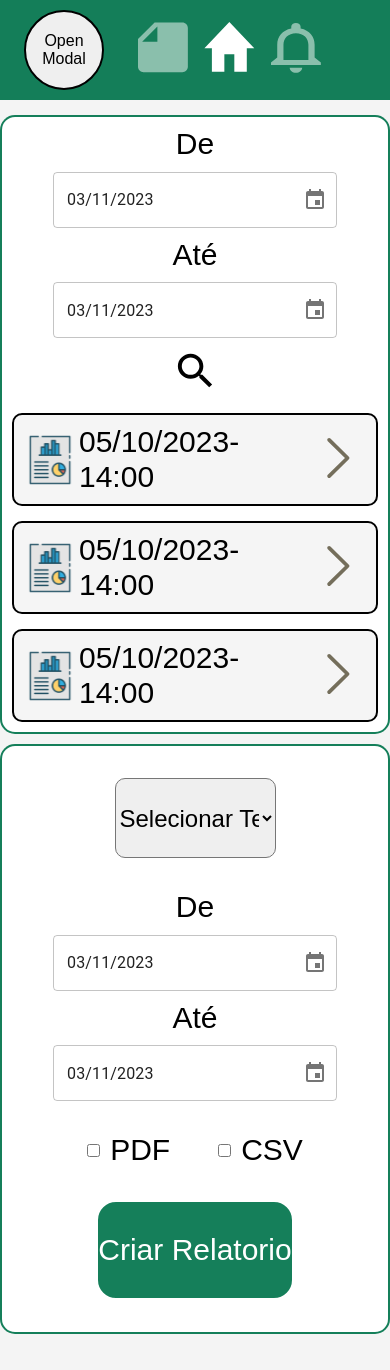
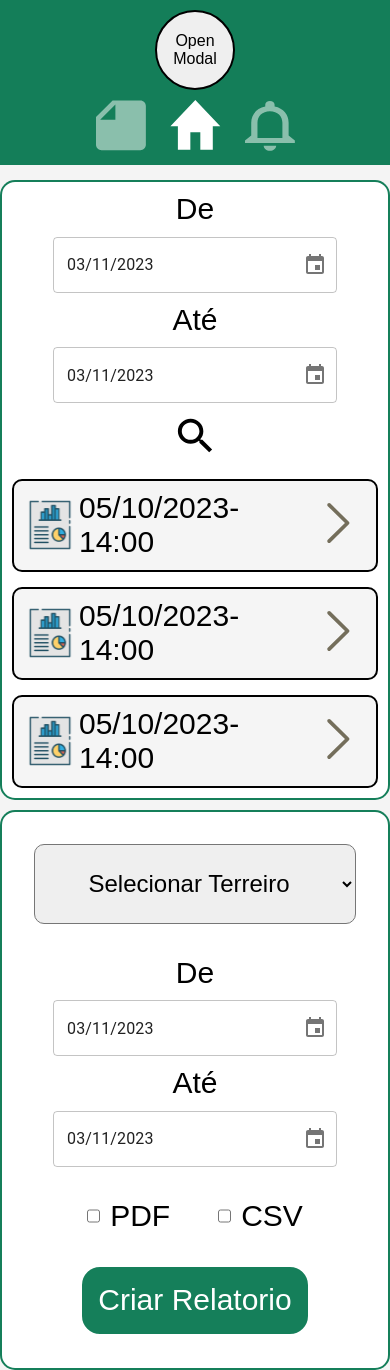
Before and after one commit to RogerioJss/Projeto-Integrador, a React (Vite) app: page /relatorios in a window 390 px wide. Before the commit the page ends 1334 px from the top, so only its background shows below. Built offline with nearby package versions, Linux system fonts and the light colour scheme.

Commit message:
Adicionando mais correções de responsividade e estilo

```diff
--- a/index.html
+++ b/index.html
@@ -4,7 +4,7 @@
     <meta charset="UTF-8" />
     <link rel="icon" type="image/svg+xml" href="/vite.svg" />
     <meta name="viewport" content="width=device-width, initial-scale=1.0" />
-    <title>Vite + React</title>
+    <title>Robo Coffee</title>
   </head>
   <body>
     <div id="root"></div>
--- a/src/Componentes/BarraNavecao/index.jsx
+++ b/src/Componentes/BarraNavecao/index.jsx
@@ -10,9 +10,11 @@ import { Link, useLocation } from "react-router-dom";
 const HeaderEstilizado = styled.header`
   background-color: ${CoresTemaEscuro.corBackgroundBotoes};
   display: flex;
-  gap: 10%;
+  gap: 0.625rem;
+  flex-direction: column;
   @media (min-width: 400px) {
       justify-content: space-between;
+      flex-direction: row;
     }
   align-items: center;
   padding: 0.625rem 1.5rem;
@@ -23,7 +25,7 @@ const ItensContainer = styled.div`
   display: flex;
   gap: 1.3rem;
   @media (max-width: 400px) {
-    gap: 1rem;
+    gap: 1.5rem;
     }
 `;
 
--- a/src/Componentes/Button/index.jsx
+++ b/src/Componentes/Button/index.jsx
@@ -4,9 +4,9 @@ import CoresTemaEscuro from "../../Colors/cores"
 const ButtonEstilizado = styled.button`
     background-color: ${(props) => props.backgroud || CoresTemaEscuro.corBackgroundBotoes};
     width: ${props => props.width || "40%"};
-    height: ${props => props.heigth || "60%"};
+    height: ${props => props.heigth };
     max-width: 400px;
-    min-height: ${props => props.minheight || "100px"};
+    min-height: ${props => props.minheight };
     max-height: 80px;
     color: ${(props) => props.color || CoresTemaEscuro.corTextoBotoes};
     font-size: 30px;
@@ -16,6 +16,7 @@ const ButtonEstilizado = styled.button`
     &:hover{
         transform: scale(1.1);
     }
+    padding: 1rem;
 `
 
 
--- a/src/Componentes/ConteudoHome/index.jsx
+++ b/src/Componentes/ConteudoHome/index.jsx
@@ -87,7 +87,7 @@ const Conteudo = ({status1}) => {
         <ContainerGeral>
             <ConteudoEstilizado>
                 <ContainerConteudo/>
-                <Button className="button" id="button1" onClick={openModal} heigth="29%" minHeight="80px" >Adicionar Terreiro</Button>
+                <Button className="button" id="button1" onClick={openModal} heigth="29%" minHeight="80px" width={100} >Adicionar Terreiro</Button>
                 <ModalAddTerreiro stateOpen={modalOpen} stateClose={closeModal} closeModal={closeModal} idExterno="modalTerreiroExterno"
                 idConteudo="modalTerreiroConteudo" fecharComCliqueDeFora={false}/>
             </ConteudoEstilizado>
@@ -98,7 +98,7 @@ const Conteudo = ({status1}) => {
                     <ArduinoStatus status="ALERT">5A</ArduinoStatus>
                     <ArduinoStatus status="ERROR">8A</ArduinoStatus>
                     <Button  borderColor={borderColor} color={color}  backgroud={background}
-                    width="40%" heigth="10%" minHeight="70px" >{children}</Button>
+                    width="100" heigth="10%" minHeight="70px" >{children}</Button>
             </ContainerControleGeral>
         </ContainerGeral>
 
--- a/src/Componentes/EstilosGlobais/estilosGlobais.jsx
+++ b/src/Componentes/EstilosGlobais/estilosGlobais.jsx
@@ -278,7 +278,7 @@ template {
   #mostrarSenha{
     position: absolute !important;
     bottom: 20% !important;
-    left: 90%;
+    left: 84%;
     transition: transform 0.4s ease;
     width: 30px;
     height: 30px;
@@ -354,16 +354,12 @@ template {
 }
 
 .conteudoModal button{
-  transition: transform 0.3s ease;
   position: absolute;
   right: -15px;
   top: -30px;
 
 }
 
-.conteudoModal button:hover{
-  transform: scale(1.1);
-}
 
 // Horario/DivEstilizada/ContainerLinhaSol/sol
 
--- a/src/Componentes/Login/index.jsx
+++ b/src/Componentes/Login/index.jsx
@@ -11,17 +11,19 @@ import  { useState } from 'react';
 
 const DivLogin = styled.div`
     background-color: #F4F4F4;
-    width: 55vw;
-    height: 95vh;
+   width: 100%;
+    @media (min-width: 1000px) {
+        width: 50%;
+    }
     display: flex;
     flex-direction: column;
     align-items: center;
     justify-content: center;
-    gap: 33px;
-    margin: auto;
+    gap: 1.125rem;
+    margin:auto;
     border: 2px solid ${CoresTemaEscuro.corBackgroundBotoes};
-    border-radius: 10px;
-    padding: 0 0 15px;
+    border-radius: 0.625rem;
+    padding: 0 0 0.9375rem;
 
     button{
         transition: transform 0.3s ease;
@@ -42,8 +44,9 @@ const DivLogin = styled.div`
     }
 
     img{
-        width: 277px;
+        width: 100%;
         height: 233px;
+        object-fit: contain;
     }
 
 
@@ -75,11 +78,11 @@ const Login = () => {
         </ContainerLogo>
 
         <DivEstilizada>
-            <InputText placeholder={"Digite seu email"} type={"email"} />
+            <InputText placeholder={"Digite seu email"} type={"email"} width={100}/>
             <IconeInput src={SVGS.UserIcon} id={"userIcon"} className={"icones"} />
         </DivEstilizada>
         <DivEstilizada>
-            <InputText placeholder={"Digite sua senha "}  type={senhaVisivel ? "text" : "password"} id={"senha"}/>
+            <InputText placeholder={"Digite sua senha "}  type={senhaVisivel ? "text" : "password"} id={"senha"} width={100}/>
             <IconeInput src={SVGS.SenhaIcon} id={"senhaIcon"} className={"icones"}/>
             <ButtonMostrarSenha onClick={handleMostrarSenha} src={senhaVisivel ? SVGS.MostrarSenhaVisivel : SVGS.MostrarSenhaIcon} id={"mostrarSenha"} className={"icones"}/>
         </DivEstilizada>
--- a/src/Componentes/ModalConfirmarApagar/index.jsx
+++ b/src/Componentes/ModalConfirmarApagar/index.jsx
@@ -22,7 +22,7 @@ const ModalConfirmarApagar = ({stateOpen1, stateClose1,closeModal1,fecharDuasMod
                     <TextosSuperiores>Deseja mesmo apagar?</TextosSuperiores>
                     <TextosInferiores>O Terreno será retirado do sistema.</TextosInferiores>
                     <ButtonContainer>
-                        <Button onClick={fecharDuasModais} >Sim</Button>
+                        <Button onClick={fecharDuasModais}  >Sim</Button>
                         <Button onClick={closeModal1} backgroud={CoresTemaEscuro.corStatusError} >Não</Button>
                     </ButtonContainer>
         </ReactModal>
--- a/src/Componentes/Relatorios/DropDown/index.jsx
+++ b/src/Componentes/Relatorios/DropDown/index.jsx
@@ -1,6 +1,9 @@
 import styled from "styled-components"
 const Select = styled.select`
-width: 50%;
+width: 100%;
+@media (min-width: 768px) {
+    width: 50%;
+    }
 height: 5rem;
 border-radius: 10px;
 text-align: center;
```
